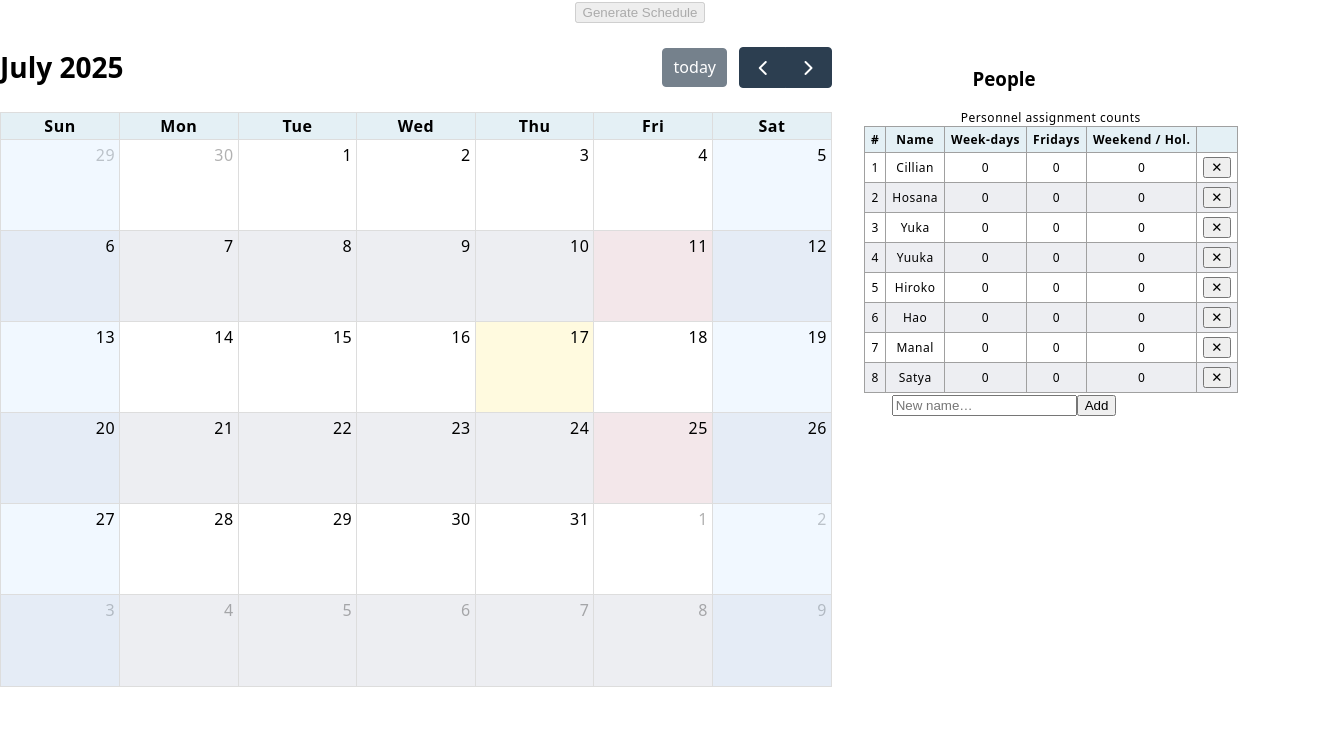
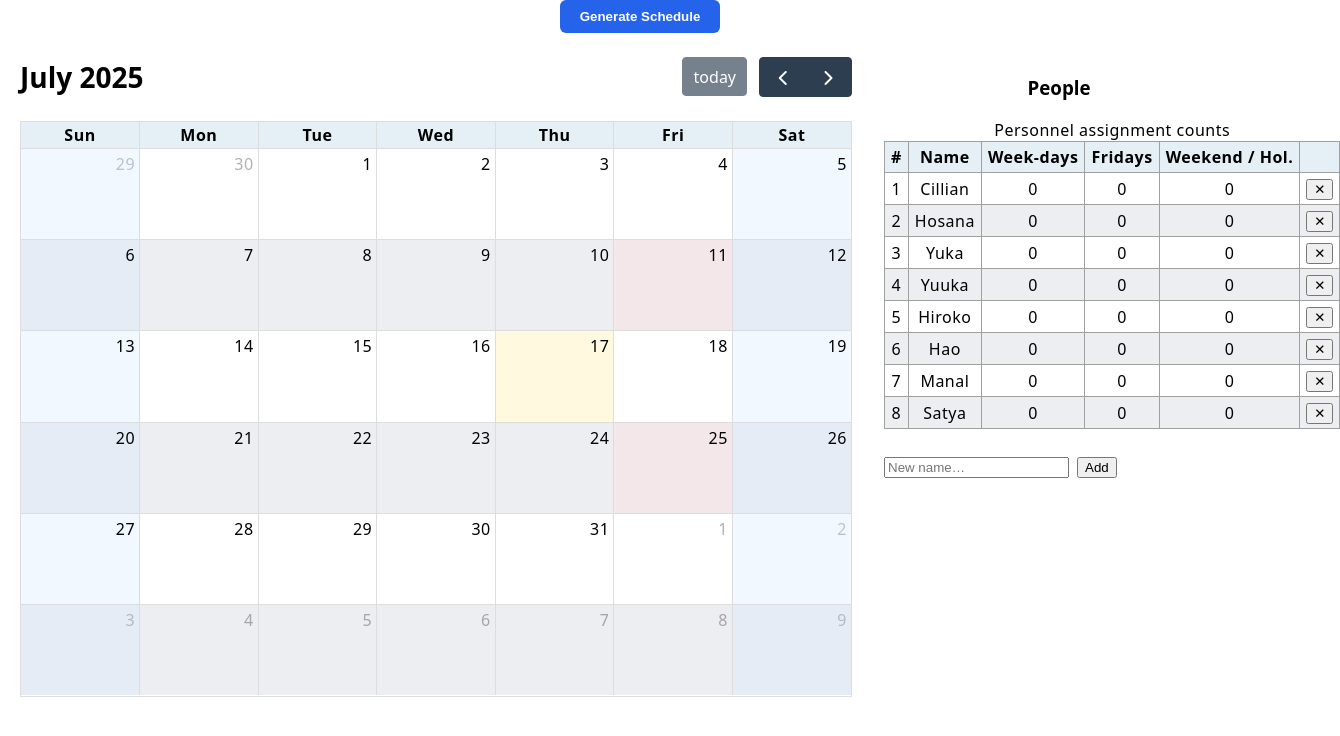
Before and after one commit to haydec/SimpleCalendar, a React (Create React App) app in the folder frontend/: page / in a window 1280 px wide. Shown: the top 736 px of the page, 1340 px wide, since content can reach past the window. Built offline with nearby package versions, Linux system fonts and the light colour scheme; no server answers.

Commit message:
Table Summary 4

```diff
--- a/frontend/src/App.css
+++ b/frontend/src/App.css
@@ -24,9 +24,10 @@
 *****************************************************************************/
 .calendar-wrapper {
   flex: 0 0 65%;      /*  ‑‑► fixed 55 % of the row, no growing  */
-  max-width: 1200px;   /*  optional: stops it from getting huge  */
+  max-width: 20000px;   /*  optional: stops it from getting huge  */
   min-width: 400px;   /*  optional: usable on small screens     */
   height: 80vh;
+  padding-left: 1.25rem;
 }
 
 /* make FullCalendar fill the wrapper */
@@ -40,7 +41,7 @@
   3. People summary panel (fixed width)
 *****************************************************************************/
 .people-section {
-  width: 280px;              /* tweak to taste */
+  width: 350px;              /* tweak to taste */
 }
 
 /*****************************************************************************
@@ -73,7 +74,7 @@
 table {
   border-collapse: collapse;
   border: 1px solid #8c8c8c;
-  font-size: 0.75rem;
+  font-size: 1.00rem;
   letter-spacing: 0.5px;
   width: 100%;
 }
@@ -84,3 +85,29 @@ tbody tr:nth-child(even) { background: #edeef2; }
 
 td:last-of-type { text-align: center; }   /* delete‑button col */
 tfoot td        { font-weight: bold; }
+
+/*****************************************************************************
+  5. Input styling
+*****************************************************************************/
+
+.input-row {
+  margin-top: 24px;    /* same as mt-6 */
+  padding-top: 4px;    /* same as pt-1  */
+  display: flex;
+  justify-content: left;
+  gap: 0.5rem;
+}
+
+
+
+.GenerateSchedule {
+  background: #2563eb;          /* blue‑600 */
+  color: #fff;
+  font-weight: 600;
+  padding: 0.55rem 1.2rem;
+  border-radius: 0.375rem;      /* rounded‑md */
+  border: none;
+  cursor: pointer;
+  transition: background 150ms ease;
+  justify-content: left;
+}
--- a/frontend/src/App.js
+++ b/frontend/src/App.js
@@ -93,6 +93,8 @@ export default function App() {
   const [loading, setLoading]     = useState(false);
   const [settingsSent, setSent]   = useState(false);
   const [personStats, setPersonStats] = useState({});
+  const [people, setPeople] = useState(["Cillian", "Hosana", "Yuka","Yuuka","Hiroko","Hao","Manal","Satya"]);
+  const [nameInput, setNameInput] = useState("");
 
 
   /* recompute + send settings whenever range changes */
@@ -118,9 +120,11 @@ export default function App() {
         weekends,
         holidays: holidays.map((h) => h.date),
         cage_days: cageDays,
+        workers: people,
       };
     console.log("Payload Start Date: ",payload["start_date"])
     console.log("Payload Stop Date: ",payload["end_date"])
+    console.log("Payload Workers: ",payload["workers"])
       try {
         await axios.post("http://localhost:5000/calendar-settings", payload);
         setSent(true);
@@ -130,7 +134,7 @@ export default function App() {
       }
     };
     buildAndSend();
-  }, [range]);
+  }, [range,people]);
 
   /* schedule generation */
   const generateSchedule = async () => {
@@ -155,8 +159,7 @@ export default function App() {
   };
 
 
-  const [people, setPeople] = useState(["Cillian", "Hosana", "Yuka","Yuuka","Hiroko","Hao","Manal","Satya"]);
-  const [nameInput, setNameInput] = useState("");
+
 
   const addPerson = () => {
     const trimmed = nameInput.trim();
@@ -169,10 +172,10 @@ export default function App() {
   };
 
   return (
-  <div className="App p-4">
+  <div className="App">
 
     <button
-      className="btn mb-4"
+      className="GenerateSchedule"
       onClick={generateSchedule}
       disabled={loading || !settingsSent}
     >
@@ -230,9 +233,10 @@ export default function App() {
         </table>
 
         {/* add‑name input */}
-        <div className="mt-3 flex justify-center gap-2">
+        <div className="input-row">
+
           <input
-            className="border px-2 py-1"
+            //className="border px-2 py-1"
             placeholder="New name…"
             value={nameInput}
             onChange={(e) => setNameInput(e.target.value)}
```
Also changed, not shown: 1 other file (tests, documents, lock files or other folders).
